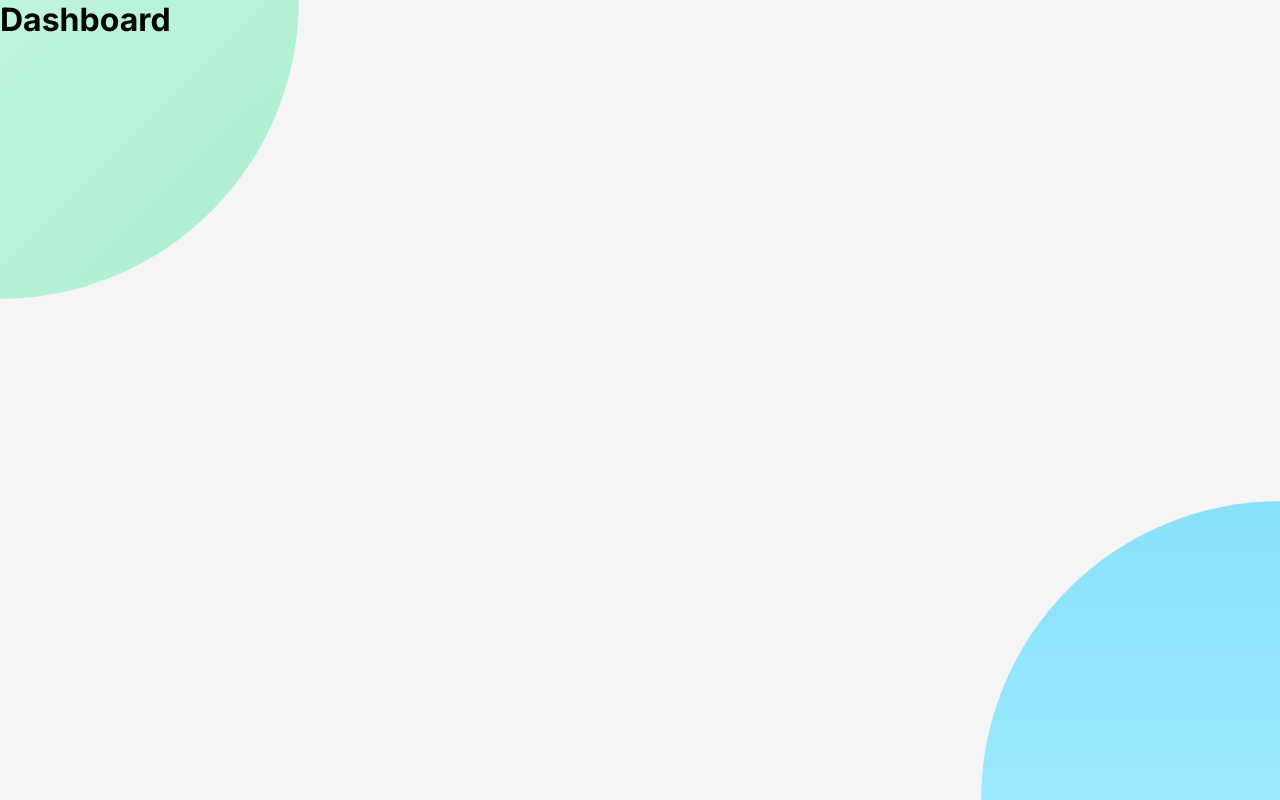
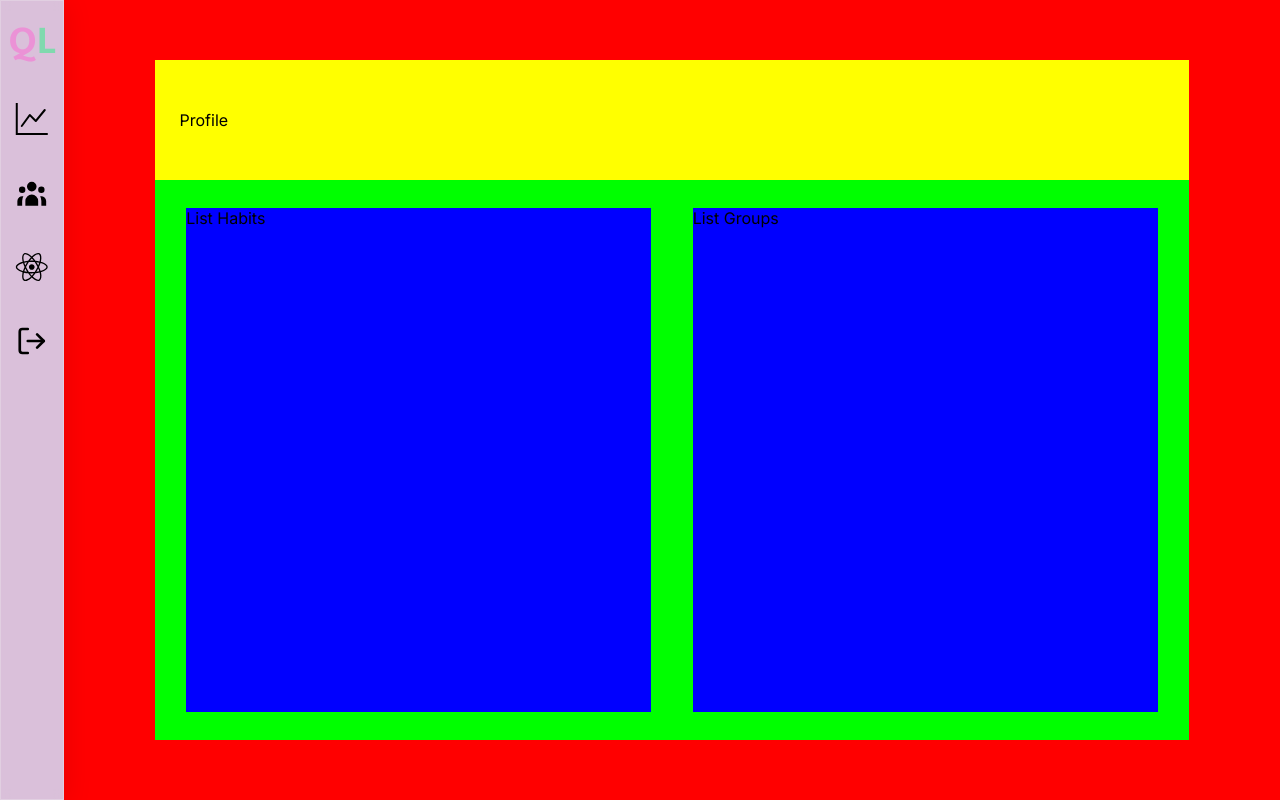
Before and after one commit to nittts/quality-life, a React (Create React App) app: page /dashboard in a window 1280 px wide. Built offline with nearby package versions, Linux system fonts and the light colour scheme.

Commit message:
feat: register page with positioning fixed

```diff
--- a/src/pages/Dashboard/index.jsx
+++ b/src/pages/Dashboard/index.jsx
@@ -1 +1,18 @@
 // To do build page
+import { Container, Content, Profile, ListContainer } from "./style";
+import Sidebar from "../../components/Sidebar";
+
+export default function Dashboard() {
+  return (
+    <Container>
+      <Sidebar />
+      <Content>
+        <Profile> Profile </Profile>
+        <ListContainer>
+          <div id="list-habits"> List Habits </div>
+          <div id="list-groups"> List Groups </div>
+        </ListContainer>
+      </Content>
+    </Container>
+  );
+}
--- a/src/pages/Dashboard/style.js
+++ b/src/pages/Dashboard/style.js
@@ -1 +1,69 @@
-// to do styles
+import styled from "styled-components";
+
+export const Container = styled.div`
+  background-color: purple;
+  display: flex;
+  align-items: center;
+  justify-content: flex-end;
+  width: 100vw;
+  height: 100vh;
+`;
+
+export const Content = styled.div`
+  width: 95%;
+  height: 100%;
+  display: flex;
+  flex-flow: column nowrap;
+  align-items: center;
+  justify-content: center;
+
+  @media (max-width: 768px) {
+    width: 85%;
+    justify-content: flex-start;
+  }
+
+  background-color: red;
+`;
+export const Profile = styled.div`
+  display: flex;
+  align-items: center;
+  justify-content: flex-start;
+  flex-flow: row nowrap;
+  background-color: yellow;
+  width: 85%;
+  height: 15%;
+  padding: 2%;
+
+  @media (max-width: 768px) {
+    width: 100%;
+  }
+`;
+
+export const ListContainer = styled.div`
+  display: flex;
+  align-items: center;
+  justify-content: center;
+  flex-flow: row nowrap;
+  width: 85%;
+  background-color: lime;
+  height: 70%;
+
+  @media (max-width: 768px) {
+    width: 100%;
+    height: 85%;
+    flex-flow: column nowrap;
+    justify-content: space-evenly;
+  }
+
+  > div {
+    background-color: blue;
+    height: 90%;
+    width: 45%;
+    margin: 2%;
+
+    @media (max-width: 768px) {
+      width: 100%;
+      margin: 2% 0%;
+    }
+  }
+`;
--- a/src/routes/index.jsx
+++ b/src/routes/index.jsx
@@ -3,6 +3,7 @@ import { Switch, Route } from "react-router-dom";
 
 import AboutUs from "../pages/AboutUs";
 import Register from "../pages/Register";
+import Dashboard from "../pages/Dashboard";
 
 const Routes = () => {
   return (
@@ -15,7 +16,7 @@ const Routes = () => {
         <h1>Login</h1>
       </Route>
       <Route path={"/dashboard"}>
-        <h1>Dashboard</h1>
+        <Dashboard />
       </Route>
       <Route path={"/about-us"} component={AboutUs} />
       <Route path={"*"}>
```
